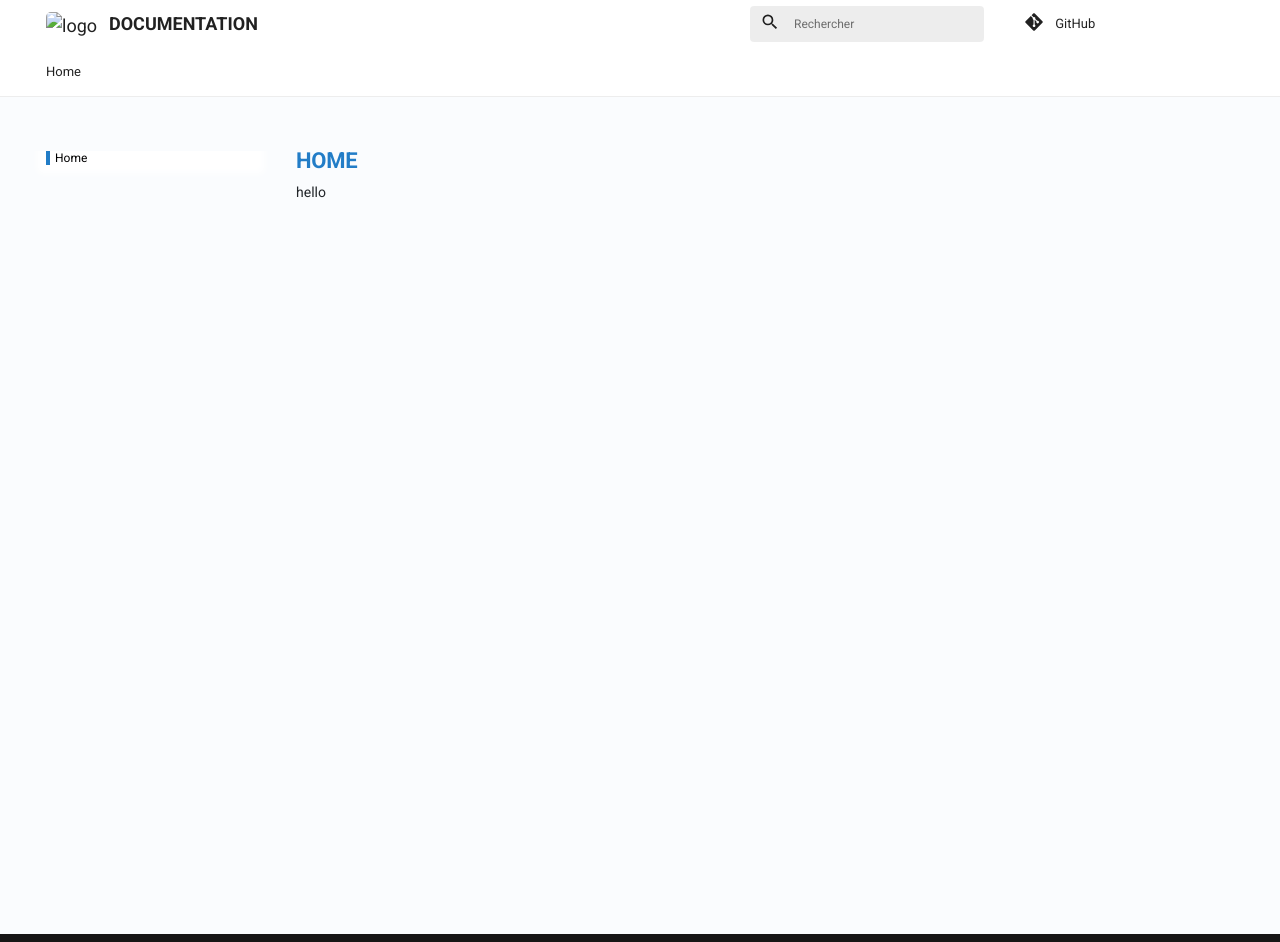
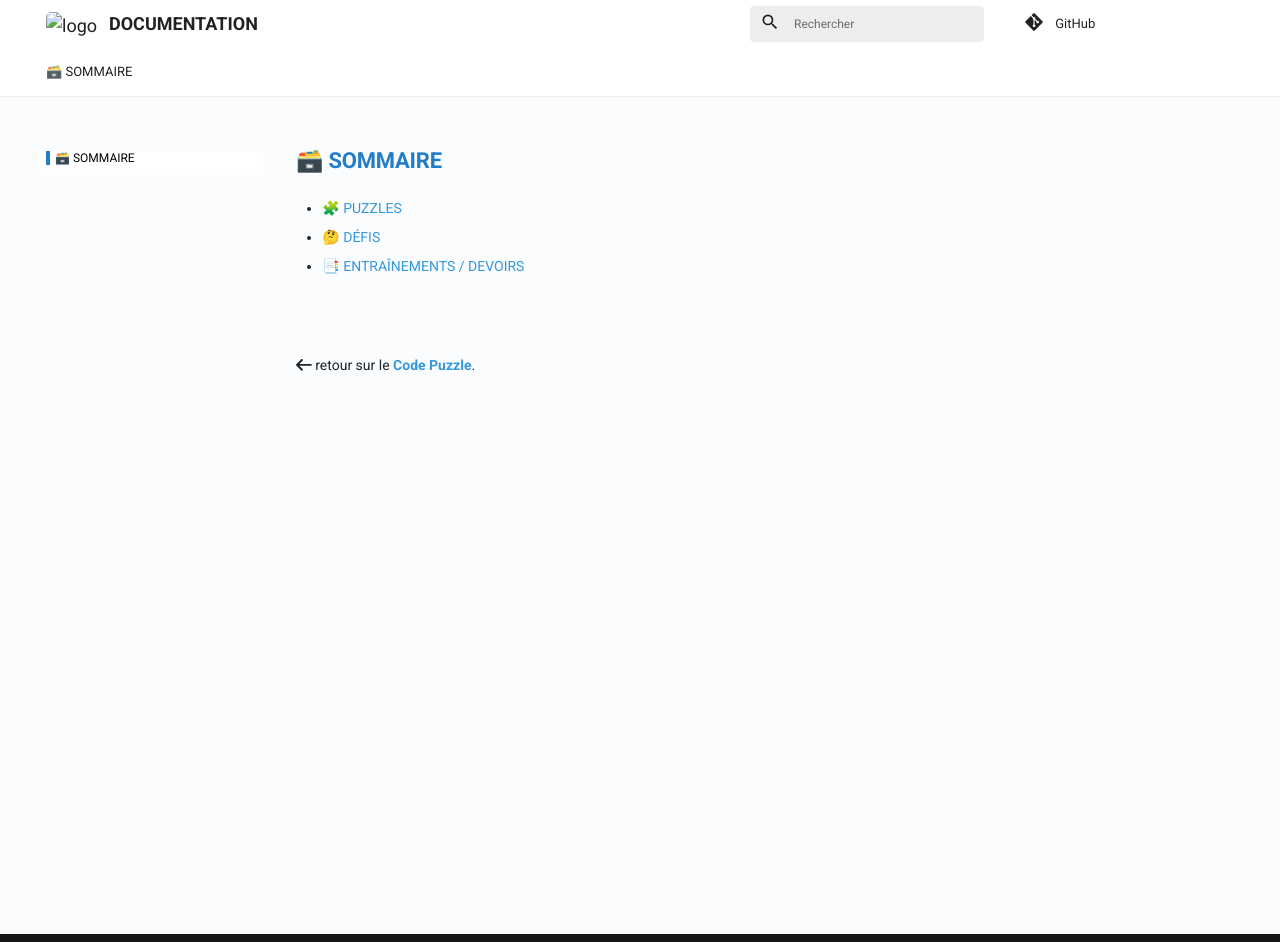
Before and after one commit to codepuzzle-io/documentation, an MkDocs documentation site: the page built from docs/index.md, in a window 1280 px wide and 942 px high. Built offline with MkDocs 1.6.1 and Material for MkDocs 9.7.7, drawn with Linux system fonts in a browser that asks for light colours; comment, search, counter and statistics services are not loaded; the version menu is left out.

Commit message:
Update index.md

```diff
--- a/docs/index.md
+++ b/docs/index.md
@@ -1,2 +1,18 @@
+---
+hide:
+  - footer
+---
 
-hello
+# 🗃️ SOMMAIRE
+
+* 🧩 [PUZZLES]()
+
+* 🤔 [DÉFIS]()
+
+* 📑 [ENTRAÎNEMENTS / DEVOIRS]()
+
+<br /><br />
+
+:fontawesome-solid-arrow-left: retour sur le [**Code Puzzle**](https://www.codepuzzle.io/).
+
+<br /><br /><br /><br /><br /><br /><br /><br /><br /><br />
```
